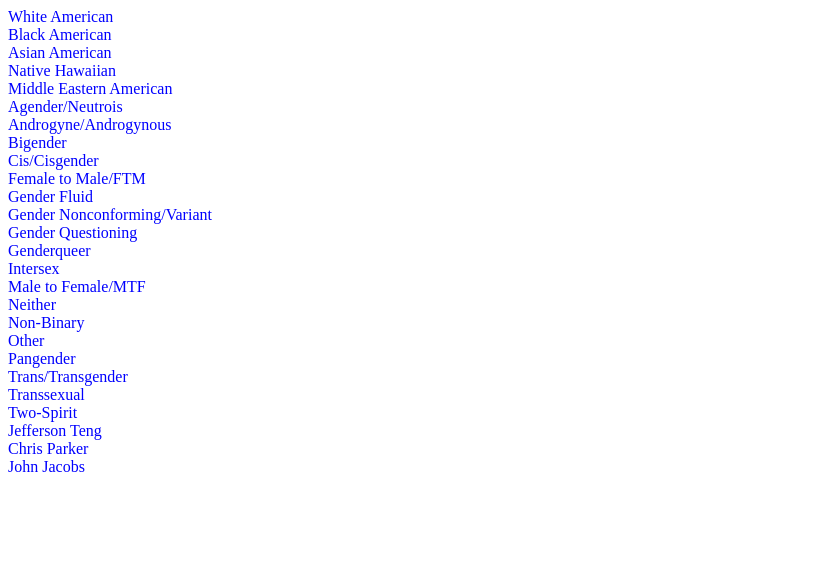
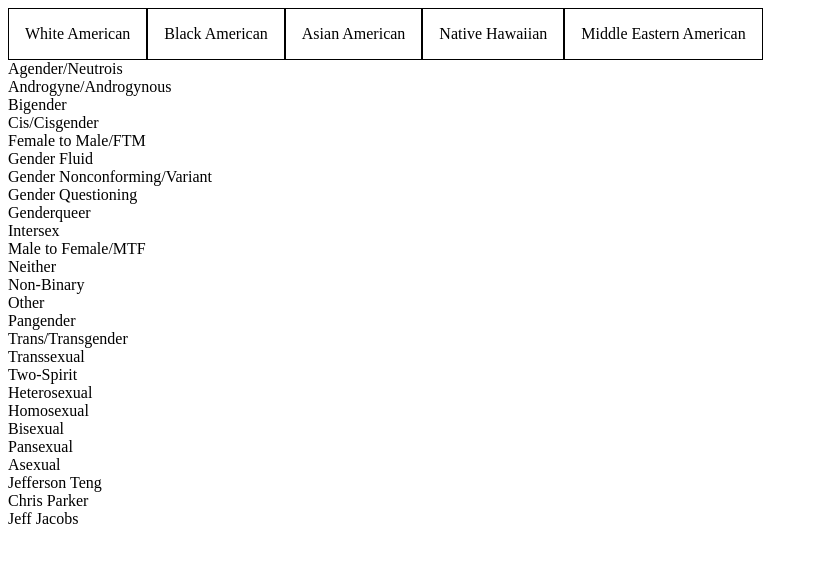
Before and after one commit to jeffersonteng/mosaic, a React app: page / in a window 1280 px wide. Shown: the top 562 px of the page, without its empty margins (0-818 px from the left). Built offline with nearby package versions, Linux system fonts and the light colour scheme.

Commit message:
Add Orientation and SASS mixin

```diff
--- a/App.js
+++ b/App.js
@@ -1,6 +1,7 @@
 import React from 'react';
 import Race from './Race';
 import Gender from './Gender';
+import Orientation from './Orientation';
 import User from './User';
 
 require('./sass/filterView.scss');
@@ -35,6 +36,14 @@ const genders = {
                   16: "Transsexual",
                   17: "Two-Spirit",
                 };
+
+const orientations = {
+                       0: "Heterosexual",
+                       1: "Homosexual",
+                       2: "Bisexual",
+                       3: "Pansexual",
+                       4: "Asexual"
+                     };
 const users = {
                 0: {
                   "name": "Jefferson Teng",
@@ -45,7 +54,7 @@ const users = {
                   "race": [1]
                 },
                 2: {
-                  "name": "John Jacobs",
+                  "name": "Jeff Jacobs",
                   "race": [0]
                 }
               };
@@ -64,6 +73,12 @@ class App extends React.Component {
       genderComponentList.push(<Gender key={id} name={genders[id]} />);
     }
 
+    const orientationComponentList = [];
+
+    for (var id in genders) {
+      orientationComponentList.push(<Orientation key={id} name={orientations[id]} />);
+    }
+
     const userComponentList = [];
 
     for (var id in users) {
@@ -71,12 +86,15 @@ class App extends React.Component {
     }
 
     return (
-      <div className="filterView">
-        <div className="races">
+      <div className="filter-view">
+        <div className="races filter-list">
           {raceComponentList}
         </div>
         <div className="genders">
           {genderComponentList}
+        </div>
+        <div className="orientations">
+          {orientationComponentList}
         </div>
         <div className="users">
           {userComponentList}
--- /dev/null
+++ b/Orientation.js
@@ -0,0 +1,11 @@
+import React from 'react';
+
+class Orientation extends React.Component {
+  render() {
+    return (
+      <div>{this.props.name}</div>
+    );
+  }
+}
+
+export default Orientation;
--- a/Race.js
+++ b/Race.js
@@ -3,7 +3,7 @@ import React from 'react';
 class Race extends React.Component {
   render() {
     return (
-      <div>{this.props.name}</div>
+      <div className="filter-list-item">{this.props.name}</div>
     );
   }
 }
--- a/sass/filterView.scss
+++ b/sass/filterView.scss
@@ -1,3 +1,11 @@
-.filterView {
-  color: blue;
+@import 'mixins';
+
+.filter-view {
+  .filter-list {
+    .filter-list-item {
+      @include rem(padding, 10px);
+      display: inline-block;
+      border: 1px solid black;
+    }
+  }
 }
--- /dev/null
+++ b/sass/mixins.scss
@@ -0,0 +1,40 @@
+// From http://hugogiraudel.com/2013/03/18/ultimate-rem-mixin/
+
+@function parseInt($n) { /* 2 */
+  @return $n / ($n * 0 + 1);
+}
+
+@mixin rem($property, $values) {
+  $px : (); /* 3 */
+  $rem: (); /* 3 */
+
+  @each $value in $values { /* 4 */
+
+    @if $value == 0 or $value == auto { /* 5 */
+      $px : append($px , $value);
+      $rem: append($rem, $value);
+    }
+
+    @else {
+      $unit: unit($value);    /* 6 */
+      $val: parseInt($value); /* 6 */
+
+      @if $unit == "px" {  /* 7 */
+        $px : append($px,  $value);
+        $rem: append($rem, ($val / 10 + rem));
+      }
+
+      @if $unit == "rem" { /* 7 */
+        $px : append($px,  ($val * 10 + px));
+        $rem: append($rem, $value);
+      }
+    }
+  }
+
+  @if $px == $rem {     /* 8 */
+    #{$property}: $px;  /* 9 */
+  } @else {
+    #{$property}: $px;  /* 9 */
+    #{$property}: $rem; /* 9 */
+  }
+}
```
Also changed, not shown: 1 other file (tests, documents, lock files or other folders).
